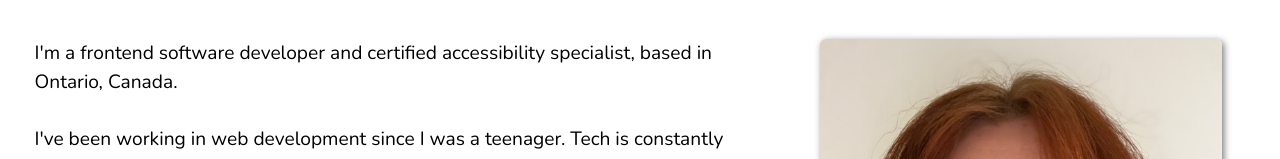
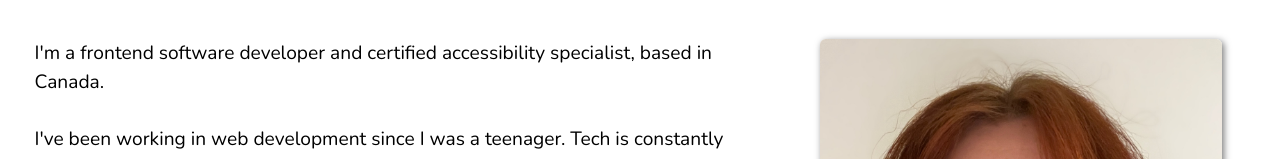
Before and after one commit to amberfrontend/website, a React (Vite) app: page / in a window 1280 px wide. Shown: the part 222-381 px from the top of the page. Built offline with nearby package versions, Linux system fonts and the light colour scheme; a web font is replaced by a local one.

Commit message:
Remove Ontario

```diff
--- a/src/routes/Index/Index.tsx
+++ b/src/routes/Index/Index.tsx
@@ -34,7 +34,7 @@ export default function Index() {
                 <strong className='Opt'>frontend software developer</strong> and
                 certified{' '}
                 <strong className='Opt'>accessibility specialist</strong>, based
-                in <strong className='Opt'>Ontario, Canada</strong>.
+                in <strong className='Opt'>Canada</strong>.
               </p>
               <p>
                 I've been working in web development since I was a teenager.
```
